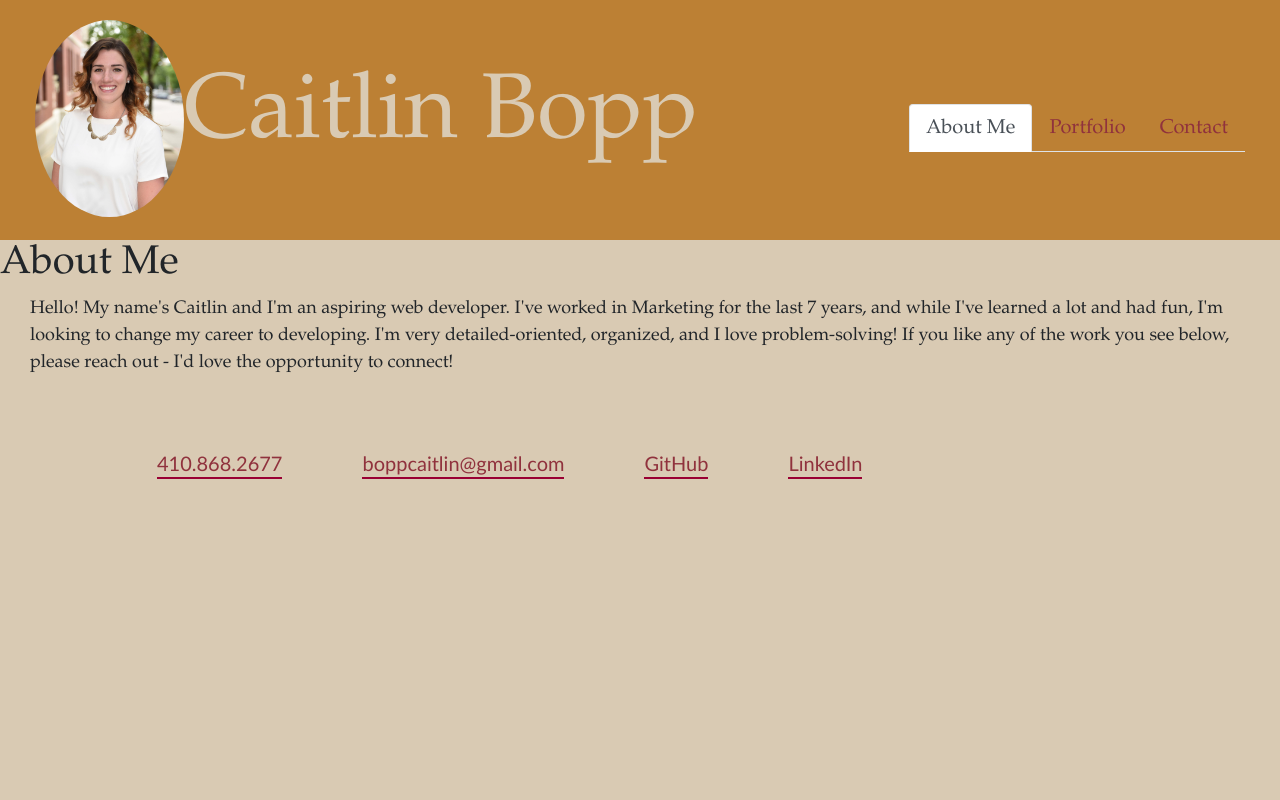
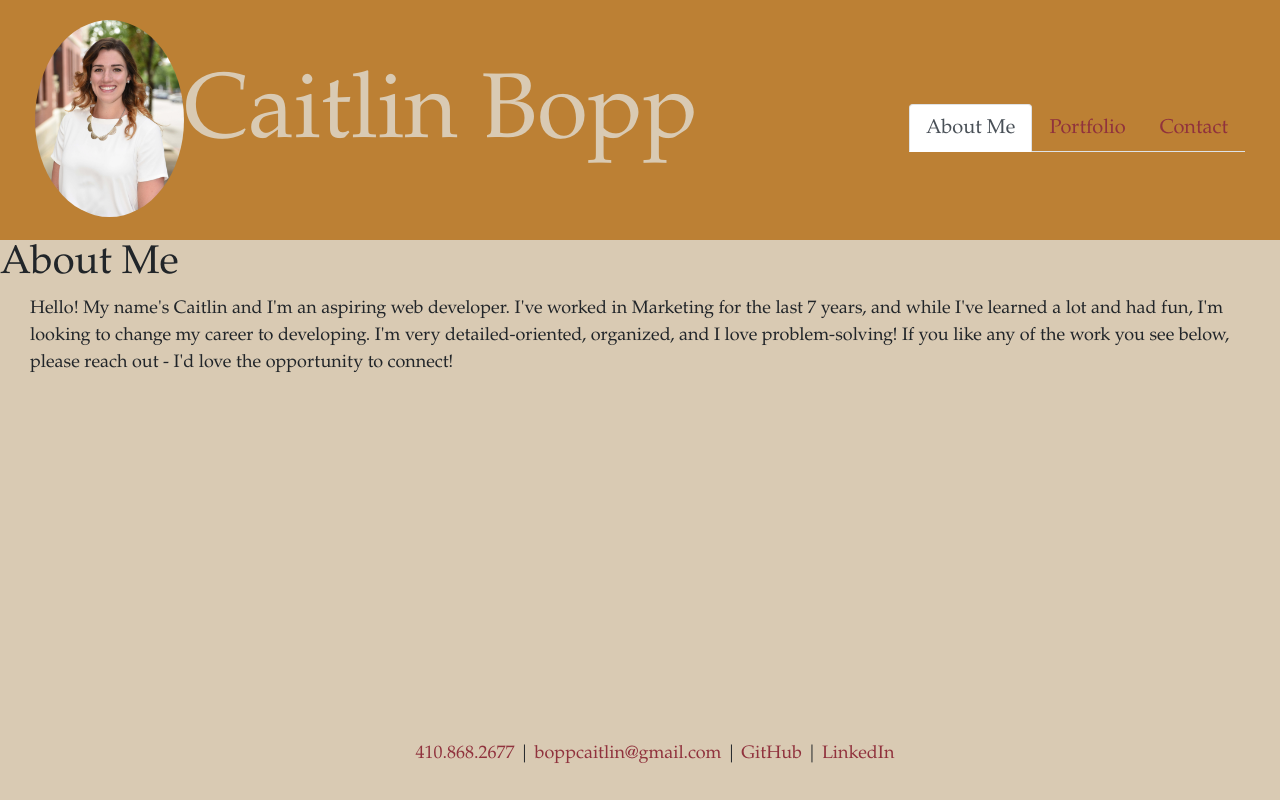
Before and after one commit to caitbopp/react-portfolio, a React (Create React App) app: page / in a window 1280 px wide. Built offline with nearby package versions, Linux system fonts and the light colour scheme.

Commit message:
Simplified footer and updated styling to footer

```diff
--- a/src/App.css
+++ b/src/App.css
@@ -25,6 +25,16 @@ body {
   float: right;
   font-family: "Baskerville", "Baskerville Old Face", "Goudy Old Style", Garamond, "Times New Roman", serif;
   font-size: 20px;
+}
+
+.footer {
+  margin-top: 1rem;
+  padding: 1rem;
+  background-color:#D9CAB3;
+  position: fixed;
+  bottom: 0;
+  left: 0;
+  width: 100%;
 }
 
 
--- a/src/components/Footer.js
+++ b/src/components/Footer.js
@@ -2,29 +2,10 @@ import React from 'react';
 
 export default function Footer() {
     return (
-<div class="flex-row container" id="contact-me">
-
-        <div class="contact-information">
-            <nav>
-                <ul>
-                    <li>
-                        <a href="#">410.868.2677</a>
-                    </li>
-                    <li>
-                        <a href="mailto:boppcaitlin@gmail.com">boppcaitlin@gmail.com</a>
-                    </li>
-                    <li>
-                        <a href="https://github.com/caitbopp">GitHub</a>
-                    </li>
-                    <li>
-                        <a href="https://linkedin.com/in/caitlinbopp">LinkedIn</a>
-                    </li>
-                </ul>
-            </nav>
-
+        <div className="footer text-center">
+            <p><a href="#">410.868.2677</a> | <a href="mailto:boppcaitlin@gmail.com">boppcaitlin@gmail.com</a> | <a href="https://github.com/caitbopp">GitHub</a> | <a href="https://linkedin.com/in/caitlinbopp">LinkedIn</a>
+            </p>
         </div>
 
-
-    </div>
     );
 }
--- a/src/components/pages/Portfolio.js
+++ b/src/components/pages/Portfolio.js
@@ -29,7 +29,7 @@ export default function Projects() {
               </div>
 
         ))}
-                  </section>;
+                  </section>
 
       </div>
     // </section>
```
